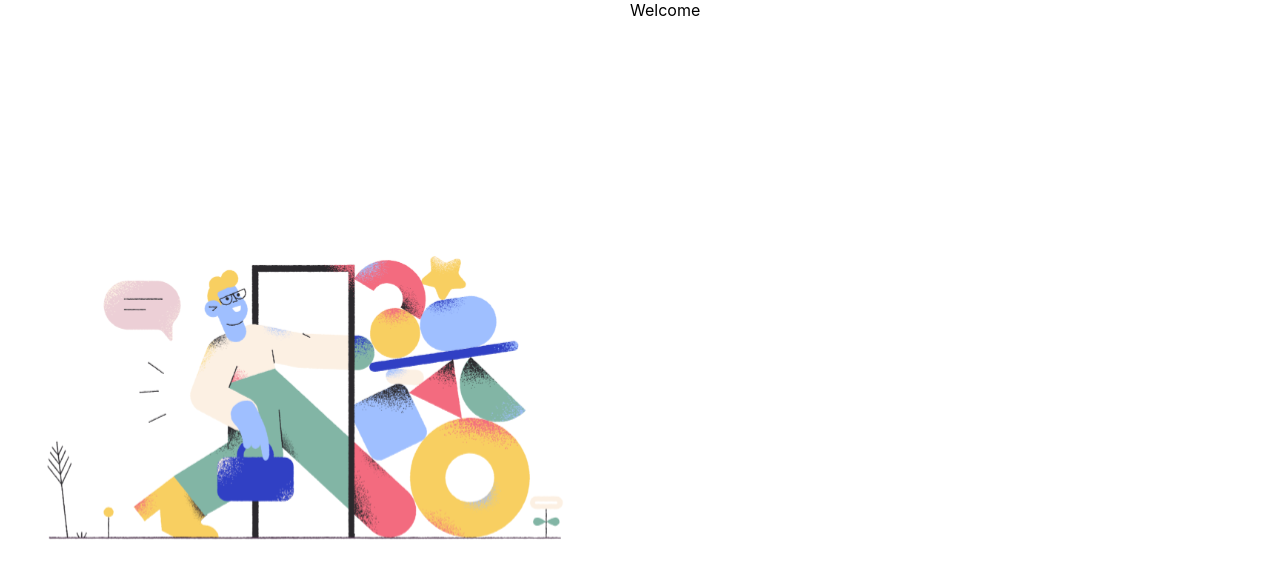
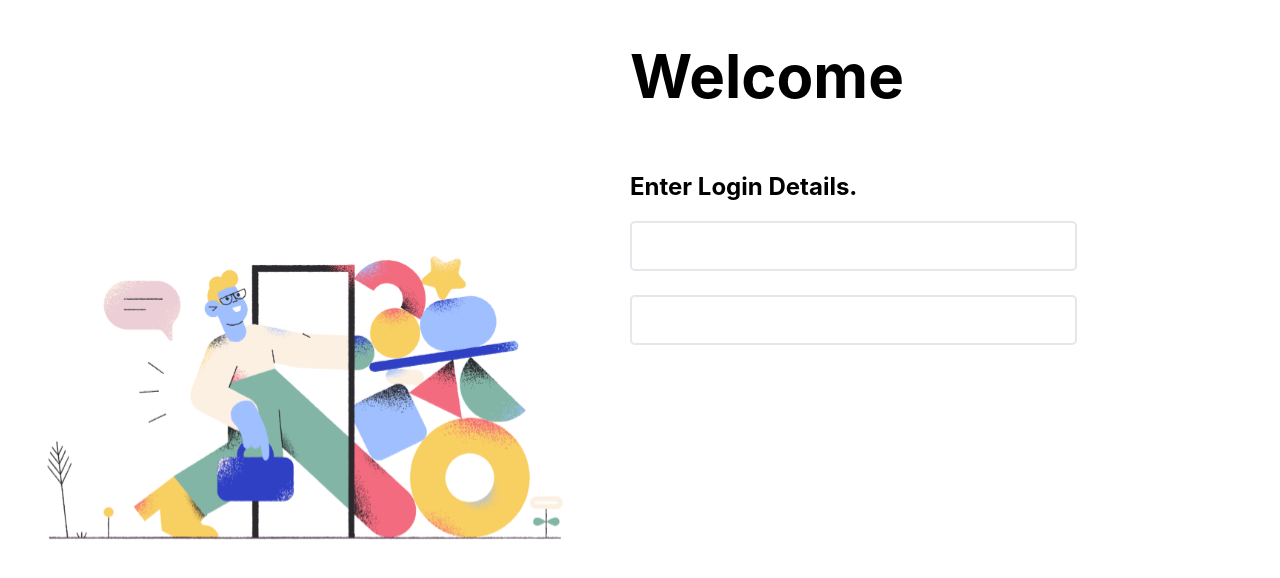
Before and after one commit to derin-art/Lendsqr, a React (Create React App) app: page / in a window 1280 px wide. Shown: the top 578 px of the page. Built offline with nearby package versions, Linux system fonts and the light colour scheme.

Commit message:
Added input elements for EnterLoginDetailsComponent

```diff
--- a/src/App.scss
+++ b/src/App.scss
@@ -27,4 +27,52 @@ html {
 .LoginDetailComp {
   width: 50vw;
   height: 100vh;
+  display: flex;
+  flex-direction: column;
+
+  h1 {
+    font-size: 60px;
+  }
+
+  input {
+    max-width: 447px;
+    height: 50px;
+    margin-bottom: 24px;
+    border-radius: 5px;
+    padding: 16px;
+    width: 100%;
+    box-sizing: border-box;
+    border: 2px rgba(84, 95, 125, 0.15) solid;
+  }
 }
+
+/* Common Styling  */
+
+.w-full {
+  width: 100%;
+}
+
+.h-full {
+  height: 100%;
+}
+
+.flex {
+  display: flex;
+}
+
+.flex-col {
+  display: flex;
+  flex-direction: column;
+}
+
+.justify-between {
+  justify-content: space-between;
+}
+
+.a {
+  position: absolute;
+}
+
+.r {
+  position: relative;
+}
--- a/src/components/LoginComponents/EnterLoginDetailsComponent.tsx
+++ b/src/components/LoginComponents/EnterLoginDetailsComponent.tsx
@@ -1,7 +1,14 @@
 export default function EnterLoginDetailsComponent() {
   return (
     <div className="LoginDetailComp">
-      <div>Welcome</div>
+      <h1>Welcome</h1>
+      <h2>Enter Login Details.</h2>
+      <div className="w-full">
+        <input></input>
+      </div>
+      <div className="w-full">
+        <input></input>
+      </div>
     </div>
   );
 }
```
